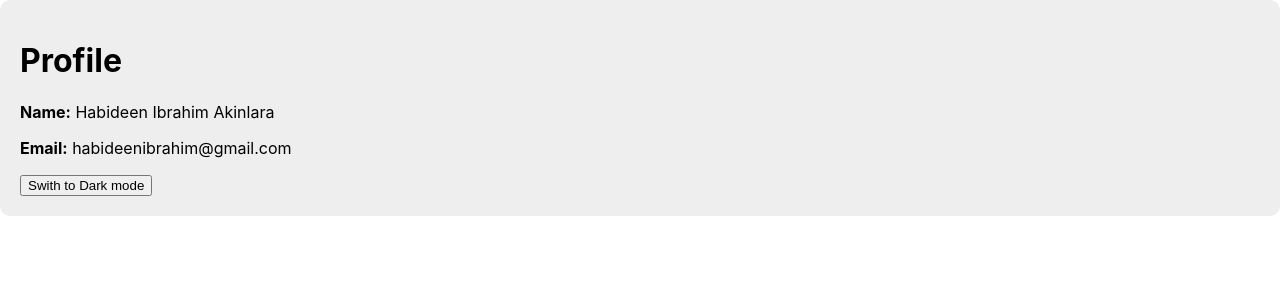
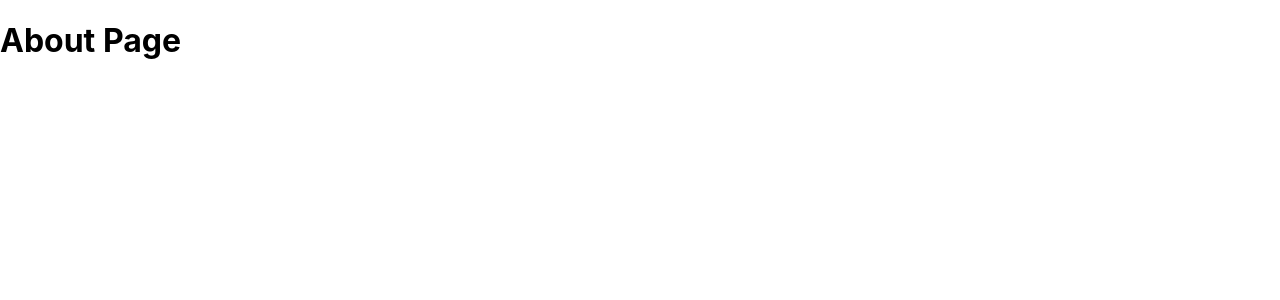
Before and after one commit to habideen/react_js_tutorial, a React (Create React App) app: page /about in a window 1280 px wide. Shown: the top 300 px of the page. Built offline with nearby package versions, Linux system fonts and the light colour scheme.

Commit message:
route: simple route using address bar

```diff
--- a/package.json
+++ b/package.json
@@ -8,6 +8,7 @@
     "@testing-library/user-event": "^13.5.0",
     "react": "^18.3.1",
     "react-dom": "^18.3.1",
+    "react-router-dom": "^7.0.2",
     "react-scripts": "5.0.1",
     "styled-components": "^6.1.13",
     "web-vitals": "^2.1.4"
--- a/src/App.js
+++ b/src/App.js
@@ -1,6 +1,7 @@
 import { useState, useEffect } from "react";
-import "./App.css";
-import UserProfile from "./components/context/UserProfile";
+import SimpleRoute from "./components/Route/SimpleRoute";
+// import "./App.css";
+// import UserProfile from "./components/context/UserProfile";
 // import StyledComponent from "./components/style/StyledComponent";
 // import LifeCycle from "./components/lifecycle/LifeCycle";
 // import AppContext from "./components/context/AppContext";
@@ -44,7 +45,8 @@ function content() {
       {/* <LifeCycle /> */}
       {/* <AppContext /> */}
       {/* <ContextUpdateState /> */}
-      <UserProfile />
+      {/* <UserProfile /> */}
+      <SimpleRoute />
     </div>
   );
 }
--- /dev/null
+++ b/src/components/Route/SimpleRoute.js
@@ -0,0 +1,23 @@
+import React from "react";
+import { BrowserRouter, Routes, Route } from "react-router-dom";
+
+function Home() {
+  return <h1>Home Page</h1>;
+}
+
+function About() {
+  return <h1>About Page</h1>;
+}
+
+function SimpleRoute() {
+  return (
+    <BrowserRouter>
+      <Routes>
+        <Route path="/" element={<Home />} />
+        <Route path="/about" element={<About />} />
+      </Routes>
+    </BrowserRouter>
+  );
+}
+
+export default SimpleRoute;
```
Also changed, not shown: 1 other file (tests, documents, lock files or other folders).
